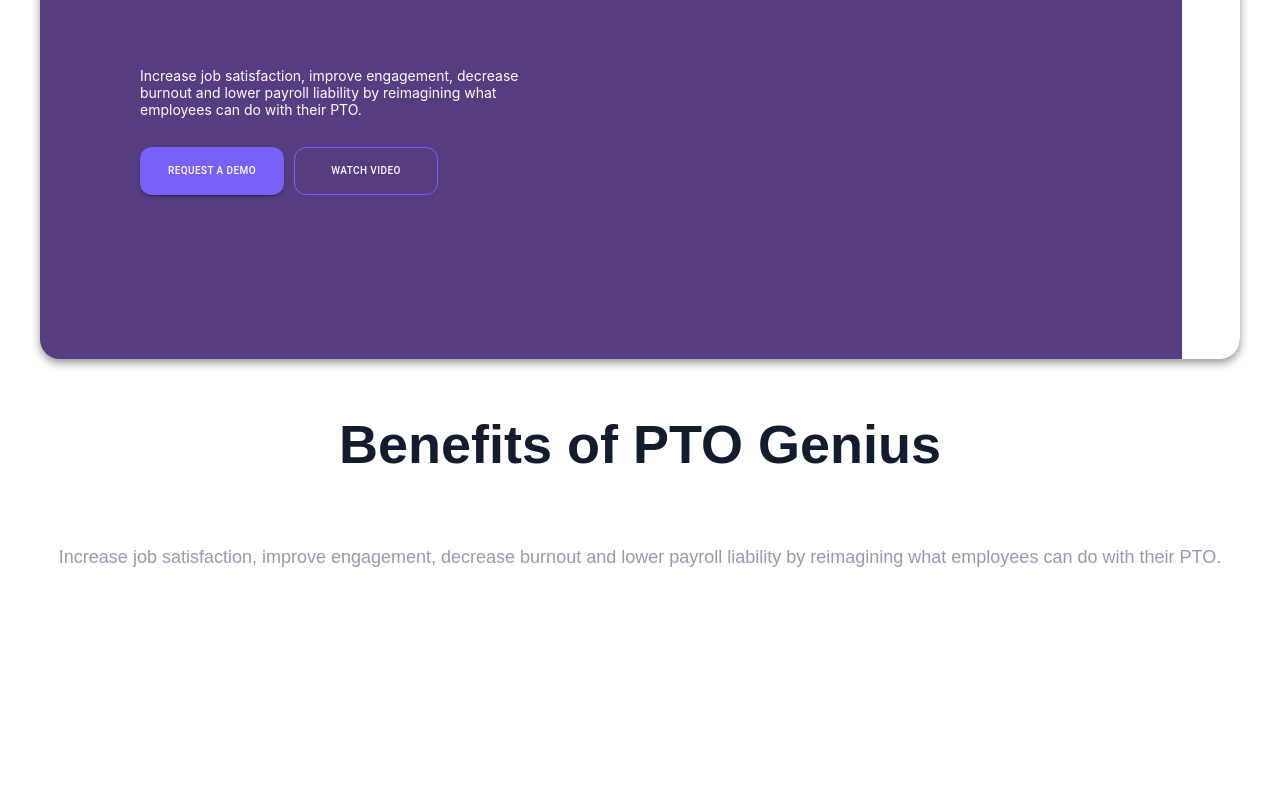
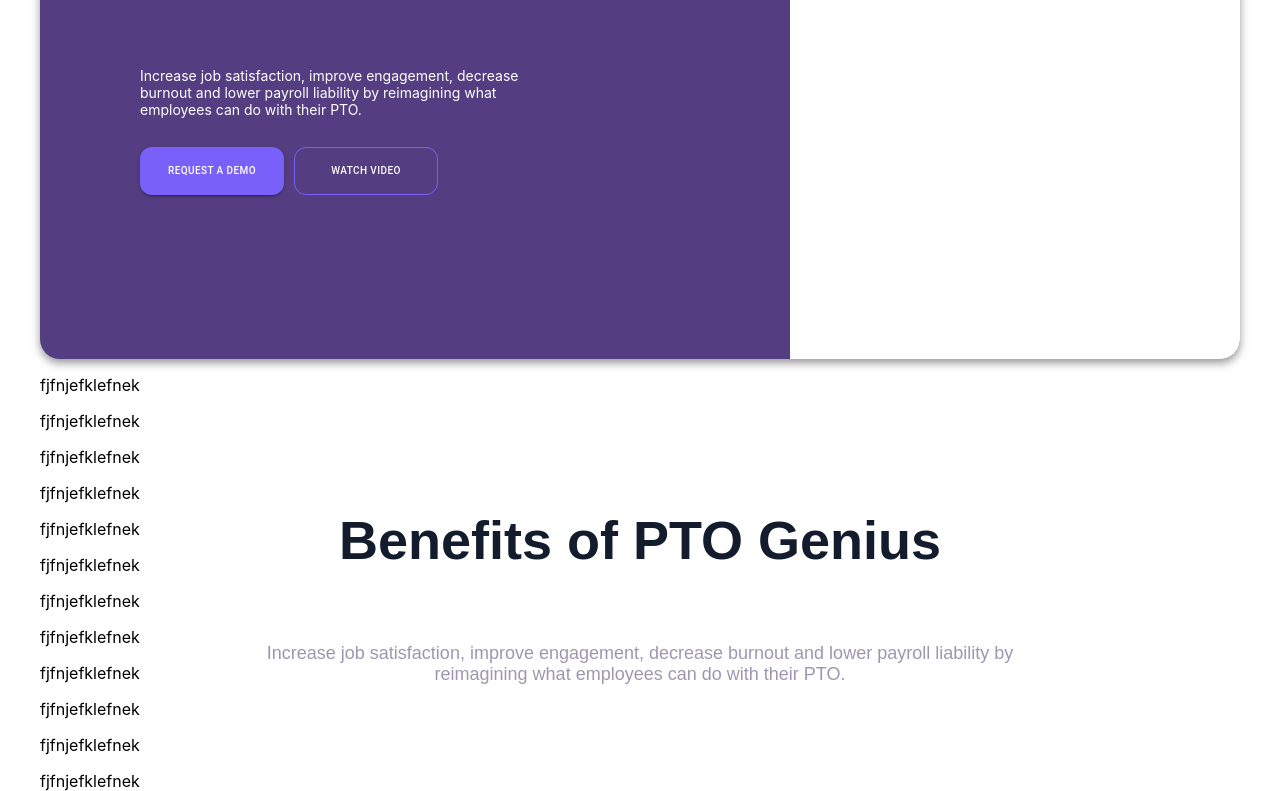
Before and after one commit to gogliko1996/my-app, a React (Create React App) app: page / in a window 1280 px wide. Shown: the part 481-1272 px from the top of the page. Before the commit the page ends 1083 px from the top, so only its background shows below. Built offline with nearby package versions, Linux system fonts and the light colour scheme.

Commit message:
first proeqt

```diff
--- a/src/page/Home/Home.style.ts
+++ b/src/page/Home/Home.style.ts
@@ -1,8 +1,8 @@
 import styled from "styled-components";
 
 export const ImagDiv = styled.div`
-  background-color: #fff;
+  background-color: #fffff
   width: 450px;
-
-
+  height: 555px;
+  border-radius: 20px 0 20px 0;
 `;
--- a/src/page/Home/Home.tsx
+++ b/src/page/Home/Home.tsx
@@ -11,7 +11,7 @@
 import { Header } from "../../components/Header/Header";
 import { Spacer } from "../../components/Spacer/Spacer";
 import { Button } from "../../components/Button/Button";
-import styled from "styled-components";
+import { ImagDiv } from "./Home.style";
 
 export const Home: React.FC = () => {
   const { navigate } = useNavigation();
@@ -64,14 +64,55 @@
               </Row>
 
               <Spacer mt={45}>
-                <ImagDiv style={{backgroundColor: '#fff'}}>
-                    კფმეჯო
-                </ImagDiv>
+                <ImagDiv style={{ backgroundColor: "#fff", width: 450}} />
               </Spacer>
-
             </Row>
           </Card>
+        </Spacer>
 
+        <Spacer>
+            <div  style={{height:'10vh', overlay: 'auto'}}>
+                <Spacer mr={10}>
+                <Text>fjfnjefklefnek</Text>
+                </Spacer>
+                <Spacer mr={10}>
+                <Text>fjfnjefklefnek</Text>
+                </Spacer>
+                <Spacer mr={10}>
+                <Text>fjfnjefklefnek</Text>
+                </Spacer>
+                <Spacer mr={10}>
+                <Text>fjfnjefklefnek</Text>
+                </Spacer>
+                <Spacer mr={10}>
+                <Text>fjfnjefklefnek</Text>
+                </Spacer>
+                <Spacer mr={10}>
+                <Text>fjfnjefklefnek</Text>
+                </Spacer>
+                <Spacer mr={10}>
+                <Text>fjfnjefklefnek</Text>
+                </Spacer>
+                <Spacer mr={10}>
+                <Text>fjfnjefklefnek</Text>
+                </Spacer>
+                <Spacer mr={10}>
+                <Text>fjfnjefklefnek</Text>
+                </Spacer>
+                <Spacer mr={10}>
+                <Text>fjfnjefklefnek</Text>
+                </Spacer>
+                <Spacer mr={10}>
+                <Text>fjfnjefklefnek</Text>
+                </Spacer>
+                <Spacer mr={10}>
+                <Text>fjfnjefklefnek</Text>
+                </Spacer>
+
+            </div>
+        </Spacer>
+
+        <Spacer>
           <Text
             fontSize={54}
             textAlign="center"
@@ -81,34 +122,23 @@
           >
             Benefits of PTO Genius
           </Text>
-          <Row justifyContent='center' width={'100%'}>
-            <Conteiner width={'65s%'}>
-
-          <Text
-            fontSize={18}
-            textAlign="center"
-            color='purpleNavy'
-            opacity={'60%'}
-            fontFamily="Arial"
-          >
-            Increase job satisfaction, improve engagement, decrease burnout and
-            lower payroll liability by reimagining what employees can do with
-            their PTO.
-          </Text>
+          <Row justifyContent="center" width={"100%"}>
+            <Conteiner width={"65%"}>
+              <Text
+                fontSize={18}
+                textAlign="center"
+                color="purpleNavy"
+                opacity={"60%"}
+                fontFamily="Arial"
+              >
+                Increase job satisfaction, improve engagement, decrease burnout
+                and lower payroll liability by reimagining what employees can do
+                with their PTO.
+              </Text>
             </Conteiner>
-
           </Row>
-
         </Spacer>
       </Content>
     </ScreenContent>
   );
 };
-
-
-export const ImagDiv = styled.div`
-  background-color: #fffff
-  width: 450px;
-  height: 555px;
-  border-radius: 20px 0 20px 0;
-`;
```
